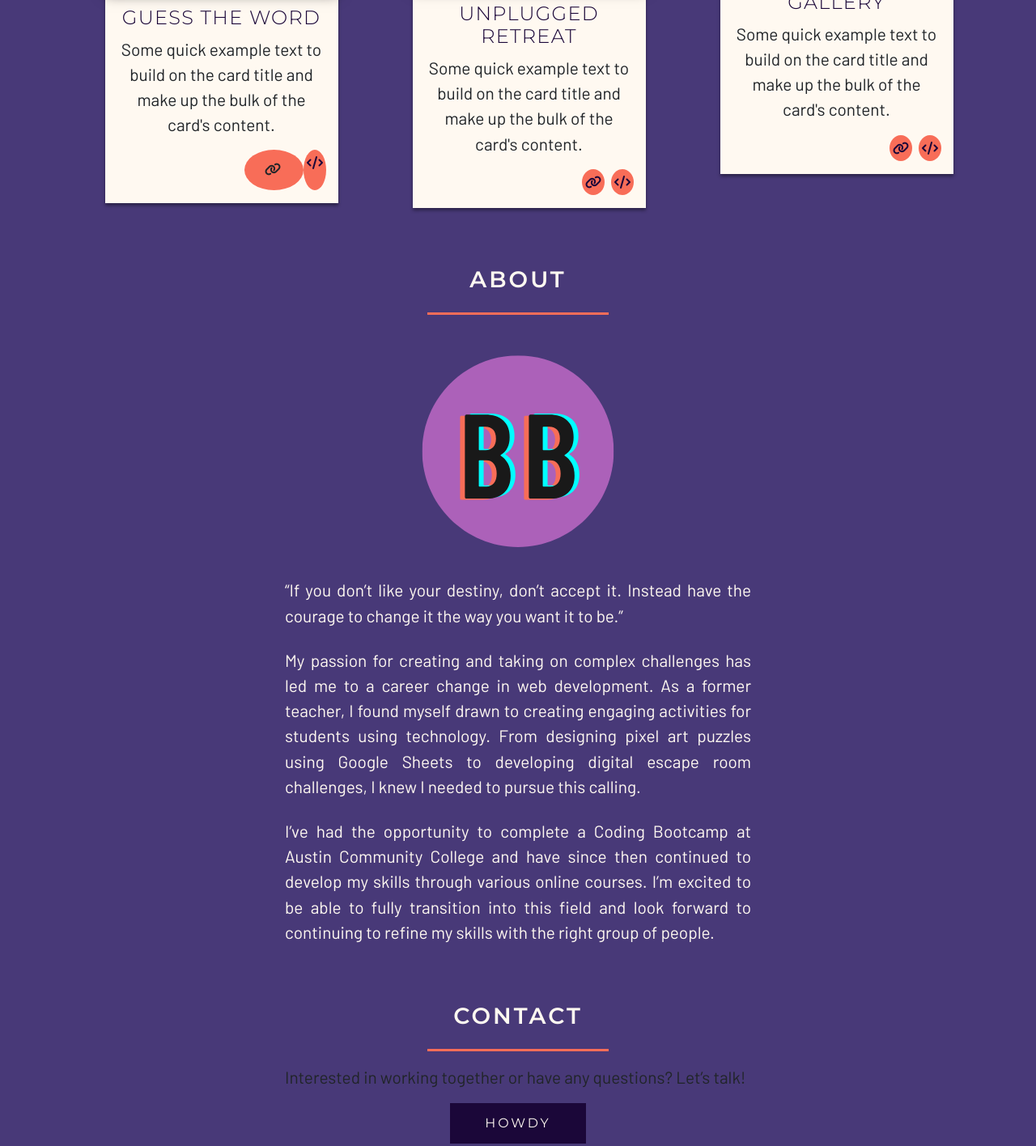
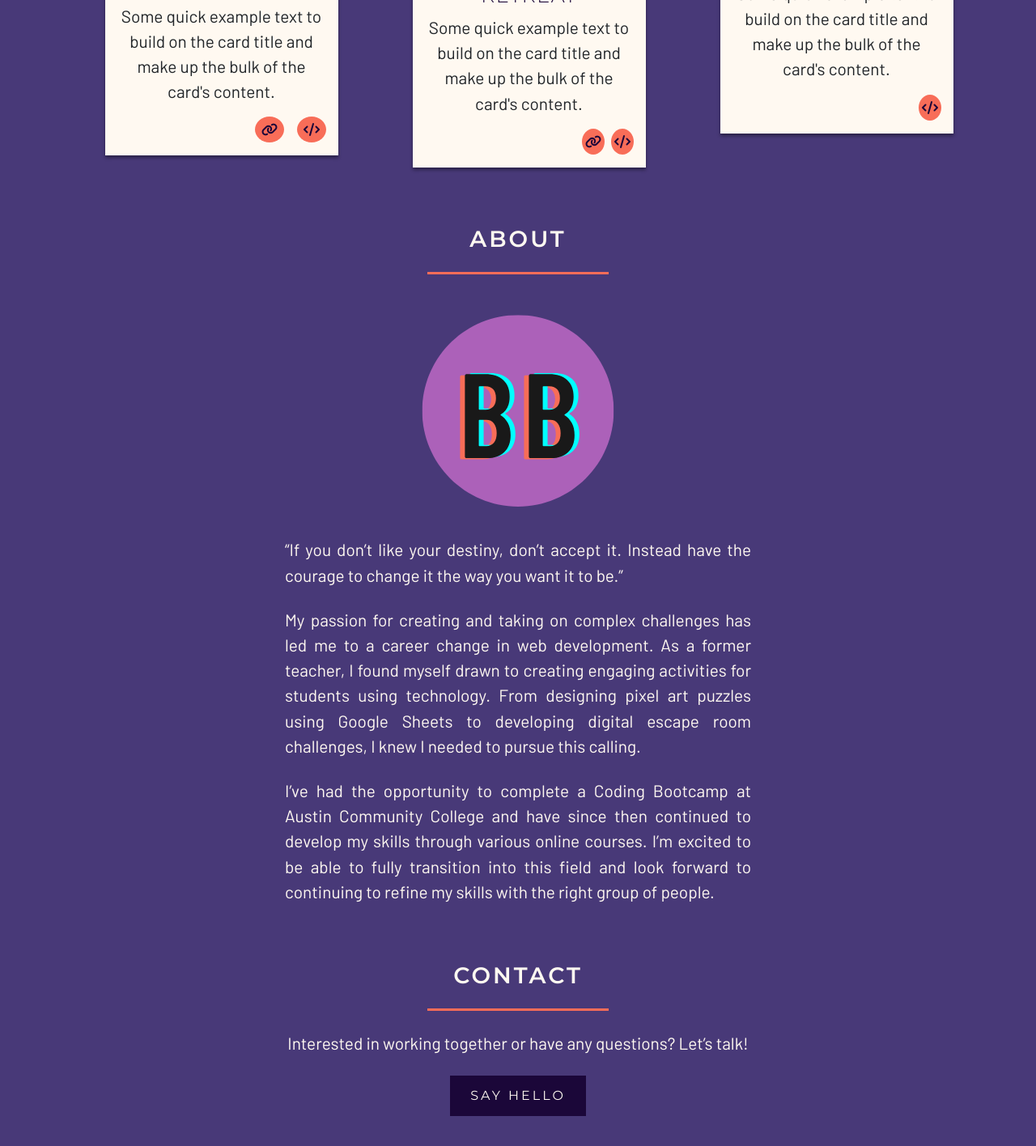
Before and after one commit to bryliebaird/portfolio-website, a website: page index.html in a window 1280 px wide. Shown: the part 1278-2694 px from the top of the page at 81% size. Drawn offline with nearby package versions, Linux system fonts and the light colour scheme; a web font is replaced by a local one.

Commit message:
project card links started

```diff
--- a/css/style.css
+++ b/css/style.css
@@ -67,37 +67,7 @@ hr {
     width: 20%;
 }
 
-
-/* ############### Navbar + Intro ################## */
-nav {
-    box-shadow: rgb(45, 163, 169) 0px 3px 5px 0px;
-}
-
-.nav-link {
-    font-size: 1.35rem;
-    color: rgb(0, 255, 252);
-    opacity: 0.6;
-}
-
-#intro-div {
-    border-bottom-left-radius: 50% 100%;
-    border-bottom-right-radius: 50% 100%;
-    box-shadow: 0 0 2rem 0.063rem #1b0739;
-}
-
-
-
-.modal-content {
-    border-radius: 0;
-}
-
-.logo-img:hover {
-    box-shadow: 0px 0px 0px 5px #2DA3A9;
-    border-radius: 50%;
-    transition: 0.3s ease-in;
-}
-
-
+/* ############### Button Styles ################## */
 .btn {
     font-family: Montserrat, sans-serif;
     font-size: 1rem;
@@ -119,7 +89,44 @@ button {
     width: 100%;
 }
 
+
+
+
+
+/* ############### Navbar + Intro ################## */
+nav {
+    box-shadow: rgb(45, 163, 169) 0px 3px 5px 0px;
+}
+
+.nav-link {
+    font-size: 1.35rem;
+    color: rgb(0, 255, 252);
+    opacity: 0.6;
+}
+
+#intro-div {
+    border-bottom-left-radius: 50% 100%;
+    border-bottom-right-radius: 50% 100%;
+    box-shadow: 0 0 2rem 0.063rem #1b0739;
+}
+
+.modal-content {
+    border-radius: 0;
+}
+
+.logo-img:hover {
+    box-shadow: 0px 0px 0px 5px #2DA3A9;
+    border-radius: 50%;
+    transition: 0.3s ease-in;
+}
+
+
+
 /* ############### Project Cards ################## */
+.card {
+    margin: 0 0px 15px 0px;
+}
+
 .card, .thanks-card {
     border-radius: 0;
     box-shadow: 0 0 50px 1px #ac61b9;
@@ -130,9 +137,6 @@ button {
 }
 
 
-.card {
-    margin: 0 0px 15px 0px;
-}
 
 /* ================================= */
 
@@ -301,12 +305,22 @@ input {
 }
 
 
-card-btn-container:hover {
-    display: none;
-    background: #2DA3A9;
+
+
+.project-link {
+    display: flex;
+    flex-direction: column;
+    justify-content: center;
+    align-items: center;
+    background: #f86d58;
+    transition: 0.3s;
 }
 
+.project-link:hover {
+    text-decoration: none;
+    background: #2DA3A9;
 
+}
 
 /* ==================================== MEDIA QUERIES ======================================= */
 
--- a/index.html
+++ b/index.html
@@ -77,7 +77,6 @@
                         <p class="text-light text-center">Here are some recent projects I've completed, including a digital escape room I developed and used as a teacher. To checkout more of my work please visit my <a href="https://github.com/bryliebaird" target="_blank">Github</a>&nbsp;account.</p>
                     </div>
                 </div>
-                <button class="btn btn-feature">Hello</button>
             </div>
             <div class="container">
                 <div class="row project-row mt-4">
@@ -91,19 +90,16 @@
                                     <div class="text-box text-center mb-3">
                                         <h4 class="display-9 text-dark text-center mt-3">Guess the Word</h4>
                                         <p class="card-text text-center">Some quick example text to build on the card title and make up the bulk of the card's content.</p>
-                                        <div class="card-btn-container d-flex justify-content-end">
-                                            <div class="card-btn">
-                                                <a class="card-btn-link text-dark">
-                                                    <button class="btn btn-feature bg-danger rounded-circle me-2" href="https://bryliebaird.github.io/guess-the-word/?" target="#_blank">
-                                                        <i class="fa-solid fa-link"></i>
-                                                    </button>
-                                                </a>
-                                            </div>
-                                            <div class="card-btn bg-danger rounded-circle p-1">
-                                                <a class="card-btn-link text-dark" href="https://github.com/bryliebaird/guess-the-word" target="#_blank">
-                                                    <i class="fa-solid fa-code"></i>
-                                                </a>
-                                            </div>
+                                        <div class="d-flex justify-content-end">
+
+                                            <!-- project #1, web link -->
+                                            <a class="project-link rounded-circle me-3 p-2 text-dark" href="https://bryliebaird.github.io/guess-the-word/?" target="#_blank" role="button">                                            <i class="fa-solid fa-link"></i>
+                                            </a>
+
+                                            <!-- project #1, code link -->
+                                            <a class="project-link rounded-circle p-2 text-dark" href="https://github.com/bryliebaird/guess-the-word" target="#_blank" role="button">                                            <i class="fa-solid fa-code"></i>
+                                            </a>
+
                                         </div>
                                     </div>
                                 </div>
@@ -150,16 +146,24 @@
                                         <h4 class="display-9 text-dark text-center mt-3">Github Repo Gallery</h4>
                                         <p class="card-text text-center">Some quick example text to build on the card title and make up the bulk of the card's content.</p>
                                         <div class="d-flex justify-content-end">
-                                            <div class="card-btn bg-danger rounded-circle me-2 p-1">
+                                            <!-- <div class="card-btn bg-danger rounded-circle me-2 p-1">
                                                 <a class="card-btn-link text-dark" href="https://bryliebaird.github.io/github-repo-gallery/?" target="#_blank">
                                                     <i class="fa-solid fa-link"></i>
                                                 </a>
-                                            </div>
-                                            <div class="card-btn bg-danger rounded-circle p-1">
+                                            </div> -->
+
+
+                                                <div class="project-btn bg-danger rounded-circle p-1">
+                                                    <a class="text-dark" href="https://github.com/bryliebaird/github-repo-gallery" target="#_blank">
+                                                        <i class="fa-solid fa-code"></i>
+                                                    </a>
+                                                </div>
+
+                                            <!-- <div class="card-btn bg-danger rounded-circle p-1">
                                                 <a class="card-btn-link text-dark" href="https://github.com/bryliebaird/github-repo-gallery" target="#_blank">
                                                     <i class="fa-solid fa-code"></i>
                                                 </a>
-                                            </div>
+                                            </div> -->
                                         </div>
                                     </div>
                                 </div>
@@ -201,15 +205,15 @@
                     <hr>
                 </div>
                 <div class="d-flex justify-content-center">
-                    <div class="section-width">
-                        <p class="practice">
+                    <div class="section-width mt-2">
+                        <p class="text-light text-center">
                             Interested in working together or have any questions? Let’s talk!
                         </p>
                     </div>
                 </div>
-                <article class="article-btn">
+                <article class="article-btn mt-2">
                     <div class="btn-cover bg-dark">
-                        <button class="btn btn-feature text-light" data-bs-toggle="modal" data-bs-target="#contactModal">howdy</button>
+                        <button class="btn btn-feature text-light" data-bs-toggle="modal" data-bs-target="#contactModal">Say Hello</button>
                     </div>
                 </article>
 
@@ -232,7 +236,6 @@
                 </div>
                 <div class="container-lg">
                     <div class="d-flex justify-content-center">
-
                         <!-- github span -->
                         <a class="social-span" href="https://github.com/bryliebaird" target="_blank" role="button">
                             <div class="d-flex justify-content-center align-items-center bg-light text-dark p-2 social-span">
@@ -242,7 +245,7 @@
                             </div>
                         </a>
 
-                        <!-- linkedin btn -->
+                    <!-- linkedin btn -->
                         <a class="social-span mx-5" href="https://www.linkedin.com/in/brylie-baird/" target="_blank" role="button">
                             <div class="d-flex justify-content-center align-items-center bg-light text-dark p-2 social-span">
                                 <span class="social-media-link">
--- a/sass/main.scss
+++ b/sass/main.scss
@@ -55,6 +55,10 @@ $feature-bg: info;
   @include button-variant($feature-bg, darken($feature-bg, 3%));
 }
 
+$link-hover-bg: $dark;
+
+
+
 // @mixin custom-button {
 //   background: $info;
 //   border: $info;
```
